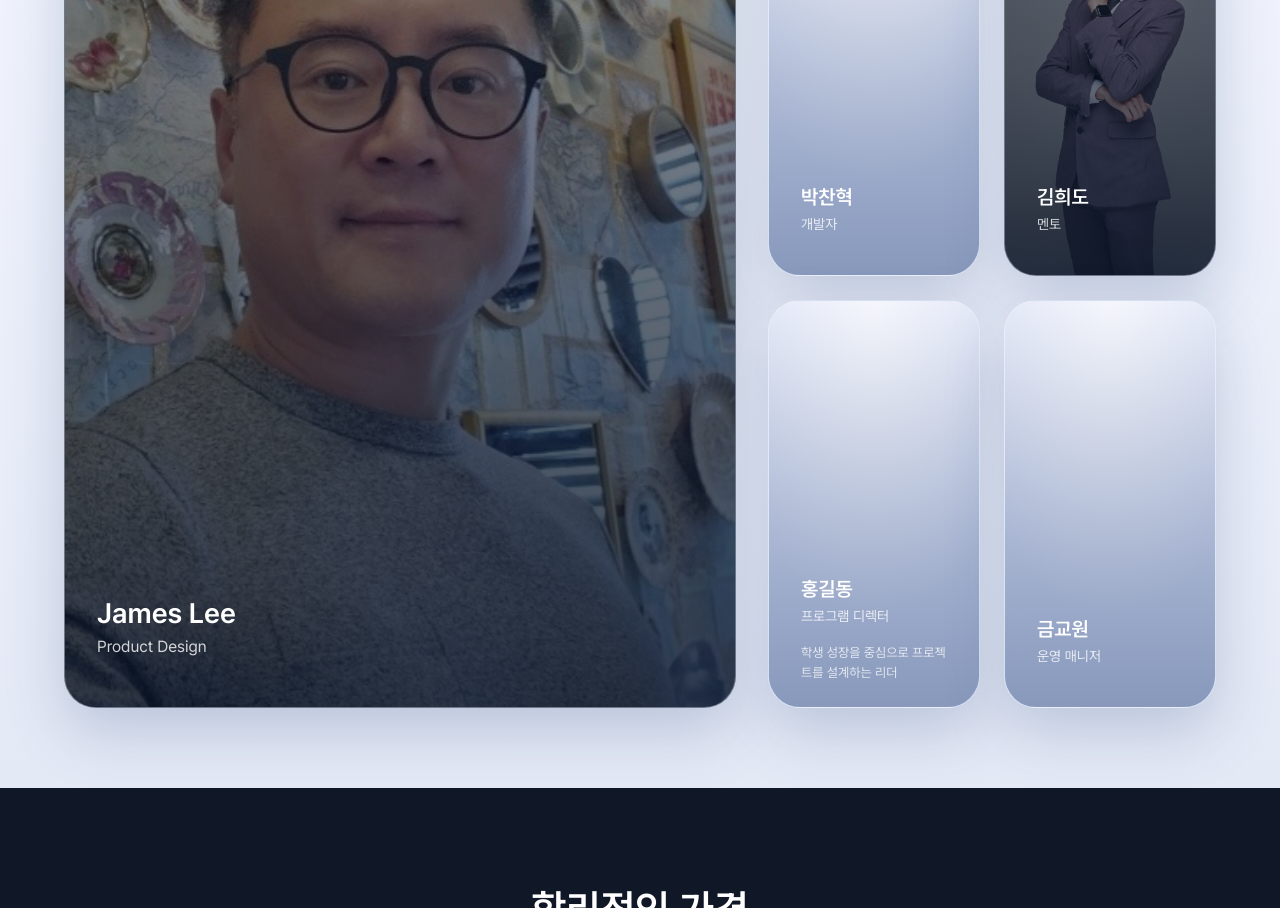
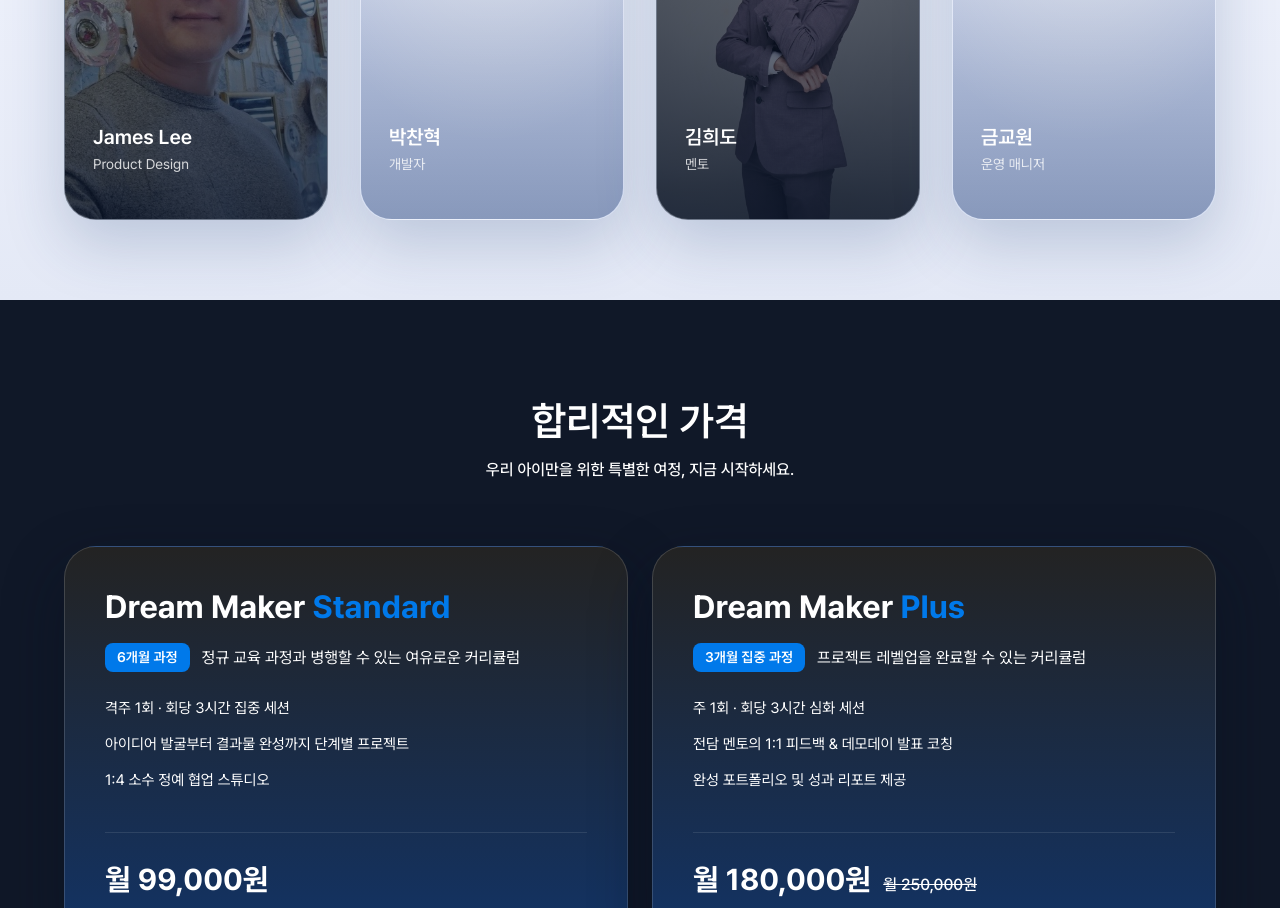
Before and after one commit to WithM2/iakkaweb, a Next.js app: page /ko in a window 1280 px wide. Shown: the part 3380-4288 px from the top of the page. Built offline with nearby package versions, Linux system fonts and the light colour scheme.

Commit message:
Update mentor showcase layout and profiles

```diff
--- a/src/components/ko/MentorShowcaseSection.tsx
+++ b/src/components/ko/MentorShowcaseSection.tsx
@@ -9,7 +9,6 @@ interface MentorProfile {
   tagline: string;
   education?: string[];
   experience?: string[];
-  featured?: boolean;
   /**
    * `public/images/person` 폴더에 있는 파일명을 입력하세요.
    * 예) "james-lee.jpg" → `/public/images/person/james-lee.jpg`
@@ -33,7 +32,6 @@ const mentors: MentorProfile[] = [
       "前 삼성전자 미국법인, Head of Product Strategy",
       "前 마이크로소프트, Lead UX",
     ],
-    featured: true,
     imageFileName: "JamesLee.jpg",
   },
   {
@@ -57,14 +55,6 @@ const mentors: MentorProfile[] = [
     imageFileName: "김희도.jpg",
   },
   {
-    id: "hong-gildong",
-    name: "홍길동",
-    role: "프로그램 디렉터",
-    tagline: "학생 성장을 중심으로 프로젝트를 설계하는 리더",
-    education: ["서울대학교 교육학과"],
-    experience: ["現 IAKKA 프로그램 총괄", "前 교육 스타트업 Program Lead"],
-  },
-  {
     id: "geum-gyowon",
     name: "금교원",
     role: "운영 매니저",
@@ -75,18 +65,13 @@ const mentors: MentorProfile[] = [
 ];
 
 function MentorCard({ profile }: { profile: MentorProfile }) {
-  const isFeatured = profile.featured;
   const imageSrc = profile.imageFileName
     ? `/images/person/${profile.imageFileName}`
     : undefined;
   const hasImage = Boolean(imageSrc);
   return (
     <article
-      className={`group relative flex w-full flex-col overflow-hidden rounded-[32px] border border-white/40 shadow-[0_24px_60px_rgba(38,68,120,0.22)] transition-transform duration-300 hover:-translate-y-1 ${
-        isFeatured
-          ? "aspect-[3/4] min-h-[360px] md:aspect-[4/5] md:min-h-[420px]"
-          : "aspect-[3/4] min-h-[220px] sm:aspect-auto sm:h-full sm:min-h-[320px] md:min-h-0"
-      } ${
+      className={`group relative flex aspect-[3/4] w-full flex-col overflow-hidden rounded-[32px] border border-white/40 shadow-[0_24px_60px_rgba(38,68,120,0.22)] transition-transform duration-300 hover:-translate-y-1 ${
         hasImage
           ? "bg-[#0F1F3C]"
           : "bg-[linear-gradient(180deg,#dde3f6_0%,#b8c7e8_100%)]"
@@ -97,13 +82,8 @@ function MentorCard({ profile }: { profile: MentorProfile }) {
           src={imageSrc}
           alt={`${profile.name} 프로필 이미지`}
           fill
-          sizes={
-            isFeatured
-              ? "(min-width: 1024px) 420px, (min-width: 768px) 360px, 100vw"
-              : "(min-width: 1024px) 320px, (min-width: 768px) 280px, 100vw"
-          }
+          sizes="(min-width: 1024px) 260px, (min-width: 768px) 50vw, 50vw"
           className="absolute inset-0 h-full w-full object-cover"
-          priority={isFeatured}
         />
       ) : null}
       <div
@@ -121,35 +101,15 @@ function MentorCard({ profile }: { profile: MentorProfile }) {
         />
       )}
 
-      <div
-        className={`relative z-10 flex flex-1 flex-col justify-end px-6 py-6 text-white transition-opacity duration-200 group-hover:opacity-0 md:px-8 ${
-          isFeatured ? "gap-6 md:py-8" : "gap-4 md:py-6"
-        }`}
-      >
+      <div className="relative z-10 flex flex-1 flex-col justify-end gap-4 px-6 py-6 text-white transition-opacity duration-200 group-hover:opacity-0 md:gap-5 md:px-7 md:py-7">
         <div>
-          <div
-            className={`font-semibold ${
-              isFeatured
-                ? "text-[22px] leading-[30px] md:text-[28px] md:leading-[36px]"
-                : "text-[18px] leading-[26px] md:text-[20px]"
-            }`}
-          >
+          <div className="text-[18px] font-semibold leading-[26px] md:text-[20px]">
             {profile.name}
           </div>
-          <div
-            className={`mt-1 text-white/80 ${
-              isFeatured ? "text-[16px]" : "text-[14px]"
-            }`}
-          >
+          <div className="mt-1 text-[14px] text-white/80">
             {profile.role}
           </div>
-          <p
-            className={`mt-4 text-white/75 ${
-              isFeatured
-                ? "text-[14px] leading-[22px] md:text-[15px]"
-                : "text-[13px] leading-[20px]"
-            }`}
-          >
+          <p className="mt-4 text-[13px] leading-[20px] text-white/75">
             {profile.tagline}
           </p>
         </div>
@@ -158,13 +118,7 @@ function MentorCard({ profile }: { profile: MentorProfile }) {
       <div className="absolute inset-0 opacity-0 transition-opacity duration-200 group-hover:opacity-100">
         <div className="flex h-full flex-col justify-between rounded-[32px] bg-[#353C48]/90 px-6 py-6 text-white md:px-7 md:py-7">
           <div className="space-y-5">
-            <div
-              className={`font-semibold ${
-                isFeatured
-                  ? "text-[22px] leading-[30px] md:text-[26px] md:leading-[34px]"
-                  : "text-[18px] leading-[26px]"
-              }`}
-            >
+            <div className="text-[18px] font-semibold leading-[26px] md:text-[20px]">
               {profile.name}
             </div>
             <div className="mt-1 text-[13px] text-white/70 md:text-[14px]">
@@ -172,11 +126,7 @@ function MentorCard({ profile }: { profile: MentorProfile }) {
             </div>
           </div>
 
-          <div
-            className={`mt-5 space-y-5 text-[13px] leading-[20px] text-white/85 ${
-              isFeatured ? "md:mt-6" : "md:mt-4"
-            }`}
-          >
+          <div className="mt-4 space-y-5 text-[13px] leading-[20px] text-white/85 md:mt-5">
             {profile.education && profile.education.length > 0 ? (
               <div>
                 <div className="text-[12px] font-semibold uppercase tracking-[0.18em] text-white/60">
@@ -210,8 +160,6 @@ function MentorCard({ profile }: { profile: MentorProfile }) {
 }
 
 export default function MentorShowcaseSection() {
-  const [featured, ...others] = mentors;
-
   return (
     <section className="w-full bg-[linear-gradient(180deg,#f5f7ff_0%,#e4e9f6_100%)]">
       <div className="mx-auto w-full max-w-[1200px] px-5 py-16 md:px-6 md:py-20">
@@ -224,14 +172,10 @@ export default function MentorShowcaseSection() {
           </h2>
         </div>
 
-        <div className="mt-10 grid gap-6 md:mt-14 md:grid-cols-[minmax(0,3fr)_minmax(0,2fr)] md:gap-8">
-          <MentorCard profile={featured} />
-
-          <div className="grid gap-6 sm:h-full sm:grid-cols-2 sm:grid-rows-2 sm:auto-rows-fr">
-            {others.map((mentor) => (
-              <MentorCard key={mentor.id} profile={mentor} />
-            ))}
-          </div>
+        <div className="mt-10 grid grid-cols-2 gap-6 md:mt-14 md:grid-cols-4 md:gap-8">
+          {mentors.map((mentor) => (
+            <MentorCard key={mentor.id} profile={mentor} />
+          ))}
         </div>
       </div>
     </section>
```
